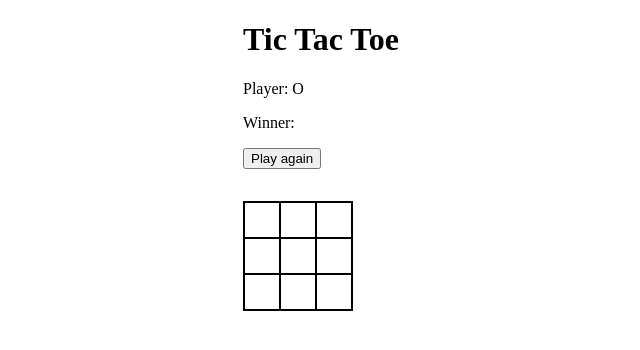
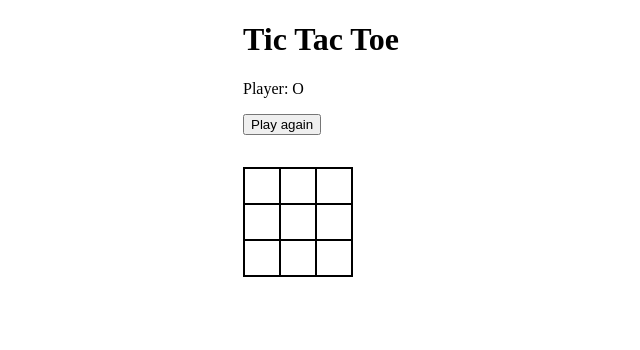
Before and after one commit to rafonha-IGTI-projects/tic-tac-toe, an Angular app: page / in a window 1280 px wide. Shown: the top 350 px of the page, without its empty margins (307-947 px from the left). Built offline with nearby package versions, Linux system fonts and the light colour scheme.

Commit message:
refactoring player and winner

```diff
--- a/src/app/tictactoe/tictactoe.component.html
+++ b/src/app/tictactoe/tictactoe.component.html
@@ -1,5 +1,5 @@
-<p>Player: {{currentPlayer}} </p>
-<p>Winner: {{winner}} </p>
+<p *ngIf="!winner">Player: {{currentPlayer}} </p>
+<p *ngIf="winner">Winner: {{winner}} </p>
 <button (click)='reset()'>Play again</button>
 
 <table>
```
